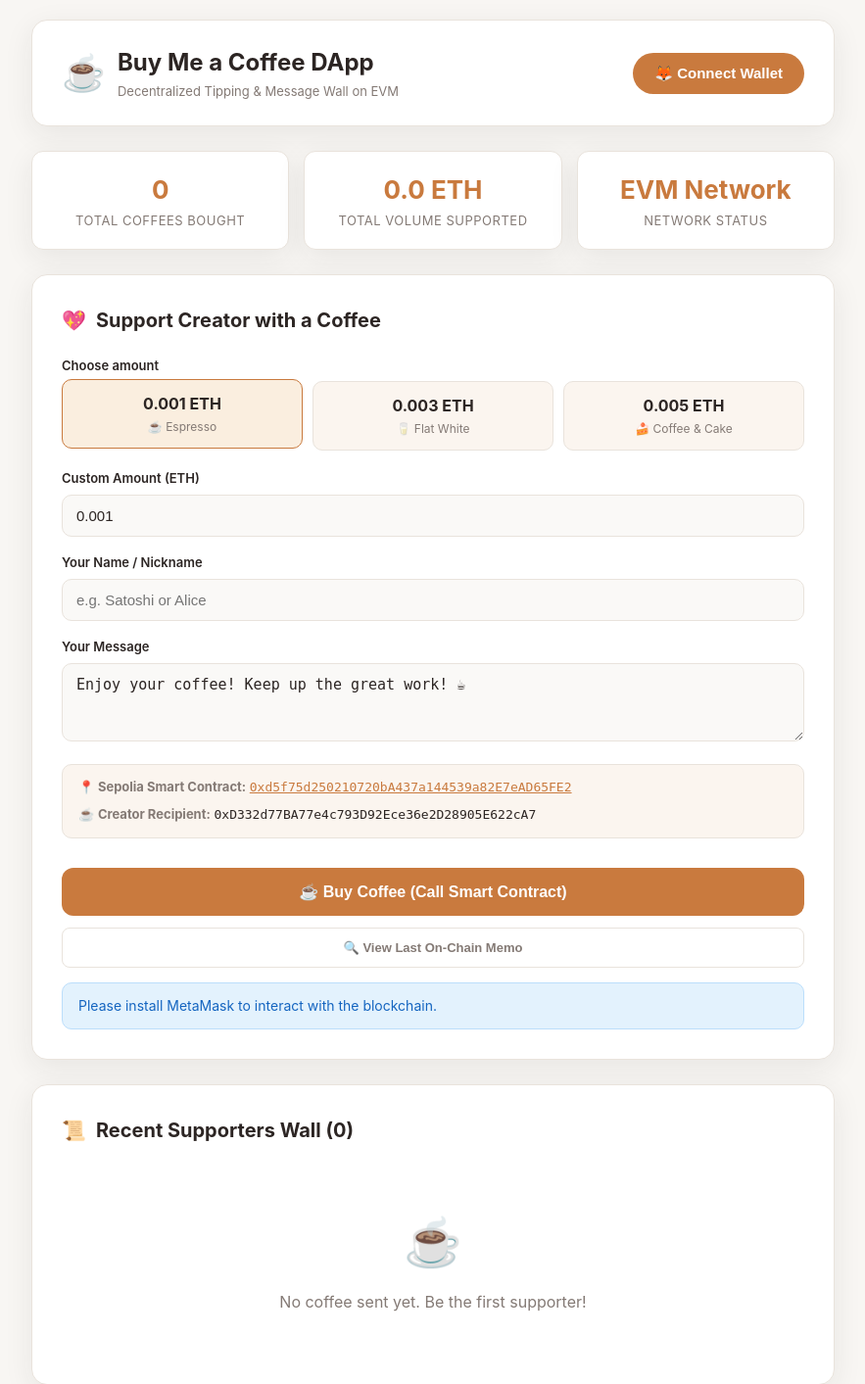
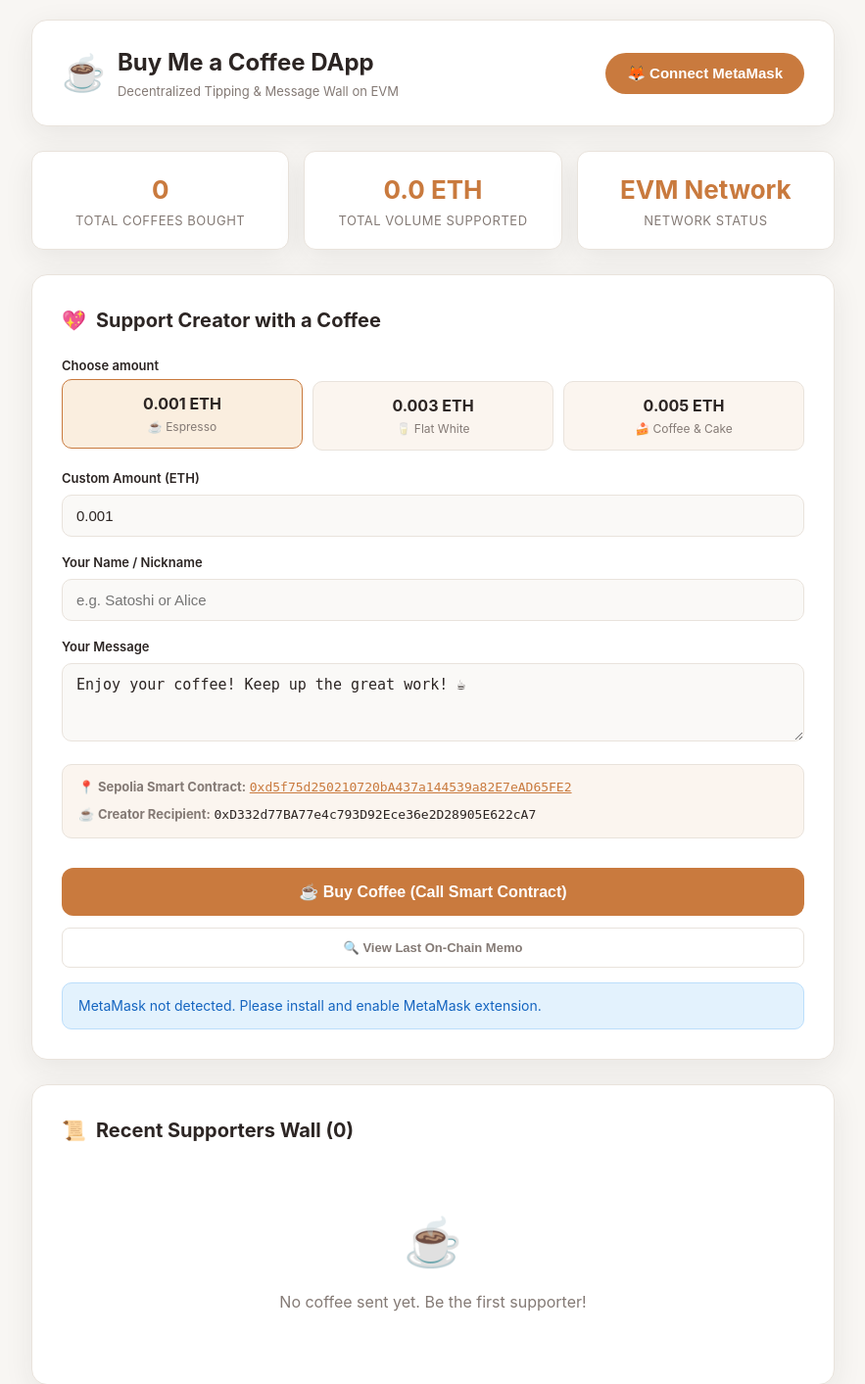
Before and after one commit to schow9527/buy-me-a-coffee-dapp, a Flask app: page / in a window 1280 px wide. Shown: the top 1413 px of the page at 98% size, without its empty margins (198-1081 px from the left). Run offline with Flask 3, Linux system fonts and the light colour scheme; data that the repository does not hold is empty; some libraries are stand-ins or nearby versions.

Commit message:
feat: add Disconnect button, remember disconnect state on refresh, and strictly connect MetaMask only

```diff
--- a/templates/index.html
+++ b/templates/index.html
@@ -18,9 +18,14 @@
                     <p class="brand-subtitle">Decentralized Tipping & Message Wall on EVM</p>
                 </div>
             </div>
-            <button id="connectWalletBtn" class="wallet-btn" onclick="connectWallet()">
-                <span>🦊 Connect Wallet</span>
+            <div class="wallet-actions" style="display: flex; gap: 10px; align-items: center;">
+                <button id="connectWalletBtn" class="wallet-btn" onclick="handleConnectBtnClick()">
+                    <span>🦊 Connect MetaMask</span>
                 </button>
+                <button id="disconnectWalletBtn" class="clear-btn" style="display: none; padding: 10px 16px; border-radius: 50px; font-size: 13px; border-color: #e0d7ce;" onclick="disconnectWallet()">
+                    🔌 Disconnect
+                </button>
+            </div>
         </header>
 
         <!-- Stats -->
@@ -139,62 +144,134 @@
         let web3;
         let currentAccount = null;
 
-        // Initialize Web3
+        // Helper to strictly identify and get MetaMask provider
+        function getMetaMaskProvider() {
+            if (!window.ethereum) return null;
+            // Coexistence with other extensions (e.g. Phantom, OKX, Coinbase, etc.)
+            if (window.ethereum.providers && window.ethereum.providers.length > 0) {
+                const mm = window.ethereum.providers.find(p => p.isMetaMask && !p.isPhantom && !p.isOkxWallet && !p.isCoinbaseWallet);
+                if (mm) return mm;
+                return window.ethereum.providers.find(p => p.isMetaMask);
+            }
+            if (window.ethereum.isMetaMask) {
+                return window.ethereum;
+            }
+            return null;
+        }
+
+        // Initialize Web3 exclusively with MetaMask
         window.addEventListener('load', async () => {
-            if (window.ethereum) {
-                web3 = new Web3(window.ethereum);
-                // Check if already connected
-                const accounts = await web3.eth.getAccounts();
-                if (accounts.length > 0) {
-                    handleAccountConnected(accounts[0]);
+            const provider = getMetaMaskProvider();
+            if (!provider) {
+                updateStatus("MetaMask not detected. Please install and enable MetaMask extension.", "info");
+                return;
             }
+            web3 = new Web3(provider);
             updateNetwork();
 
-                window.ethereum.on('accountsChanged', (accs) => {
-                    if (accs.length > 0) {
+            // ONLY auto-connect if user DID NOT disconnect previously
+            const wasConnected = localStorage.getItem("metamask_connected") === "true";
+            if (wasConnected) {
+                try {
+                    const accounts = await provider.request({ method: 'eth_accounts' });
+                    if (accounts && accounts.length > 0) {
+                        handleAccountConnected(accounts[0]);
+                    } else {
+                        handleAccountDisconnected();
+                    }
+                } catch (e) {
+                    handleAccountDisconnected();
+                }
+            } else {
+                handleAccountDisconnected();
+            }
+
+            provider.on('accountsChanged', (accs) => {
+                if (accs.length > 0 && localStorage.getItem("metamask_connected") === "true") {
                     handleAccountConnected(accs[0]);
                 } else {
                     handleAccountDisconnected();
                 }
             });
 
-                window.ethereum.on('chainChanged', () => {
+            provider.on('chainChanged', () => {
                 window.location.reload();
             });
-            } else {
-                updateStatus("Please install MetaMask to interact with the blockchain.", "info");
-            }
         });
 
+        async function handleConnectBtnClick() {
+            if (currentAccount) {
+                // If already connected, click to switch accounts via MetaMask
+                await switchAccount();
+            } else {
+                await connectWallet();
+            }
+        }
+
         async function connectWallet() {
-            if (!window.ethereum) {
-                alert("MetaMask is not installed. Please install MetaMask from https://metamask.io");
+            const provider = getMetaMaskProvider();
+            if (!provider) {
+                alert("未检测到 MetaMask 插件！请确认已安装并启用 MetaMask 浏览器扩展。");
+                updateStatus("MetaMask extension not found.", "error");
                 return;
             }
             try {
-                const accounts = await window.ethereum.request({ method: 'eth_requestAccounts' });
+                const accounts = await provider.request({ method: 'eth_requestAccounts' });
+                if (accounts && accounts.length > 0) {
                     handleAccountConnected(accounts[0]);
+                }
             } catch (err) {
                 console.error(err);
-                updateStatus("Wallet connection rejected: " + err.message, "error");
+                updateStatus("MetaMask connection rejected: " + err.message, "error");
             }
+        }
+
+        async function switchAccount() {
+            const provider = getMetaMaskProvider();
+            if (provider) {
+                try {
+                    await provider.request({
+                        method: 'wallet_requestPermissions',
+                        params: [{ eth_accounts: {} }]
+                    });
+                } catch (e) {
+                    console.error(e);
+                }
+            }
+        }
+
+        function disconnectWallet() {
+            currentAccount = null;
+            localStorage.setItem("metamask_connected", "false");
+            handleAccountDisconnected();
+            updateStatus("MetaMask disconnected. Refreshing will NOT reconnect automatically.", "info");
         }
 
         function handleAccountConnected(account) {
             currentAccount = account;
+            localStorage.setItem("metamask_connected", "true");
             const shortAcc = account.substring(0, 6) + "..." + account.substring(account.length - 4);
             const btn = document.getElementById("connectWalletBtn");
-            btn.innerHTML = "<span>🟢 " + shortAcc + "</span>";
+            btn.innerHTML = "<span>🟢 " + shortAcc + " (Switch)</span>";
             btn.classList.add("connected");
-            updateStatus("Wallet connected: " + shortAcc, "success");
+            btn.title = "Click to switch MetaMask account";
+
+            const disBtn = document.getElementById("disconnectWalletBtn");
+            if (disBtn) disBtn.style.display = "inline-block";
+
+            updateStatus("MetaMask connected: " + shortAcc, "success");
         }
 
         function handleAccountDisconnected() {
             currentAccount = null;
+            localStorage.setItem("metamask_connected", "false");
             const btn = document.getElementById("connectWalletBtn");
-            btn.innerHTML = "<span>🦊 Connect Wallet</span>";
+            btn.innerHTML = "<span>🦊 Connect MetaMask</span>";
             btn.classList.remove("connected");
-            updateStatus("Wallet disconnected", "info");
+            btn.title = "Click to connect MetaMask";
+
+            const disBtn = document.getElementById("disconnectWalletBtn");
+            if (disBtn) disBtn.style.display = "none";
         }
 
         async function updateNetwork() {
@@ -224,6 +301,14 @@
         async function sendCoffee() {
             const sendBtn = document.getElementById("sendBtn");
             try {
+                const provider = getMetaMaskProvider();
+                if (!provider) {
+                    alert("未检测到 MetaMask 插件！请确认已安装并启用 MetaMask 浏览器扩展。");
+                    updateStatus("MetaMask not detected.", "error");
+                    return;
+                }
+                web3 = new Web3(provider);
+
                 if (!currentAccount) {
                     updateStatus("Please connect your MetaMask wallet first!", "error");
                     await connectWallet();
```
Lines whose indentation alone changed are shown as unchanged.
